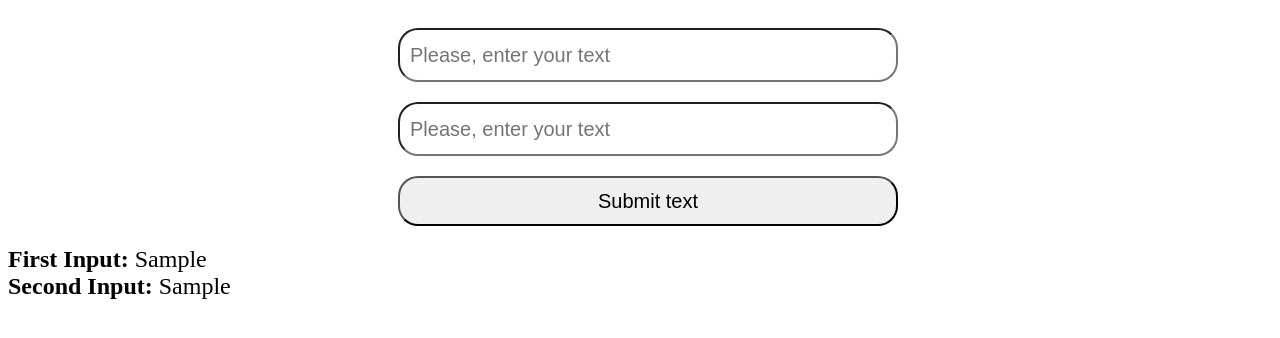
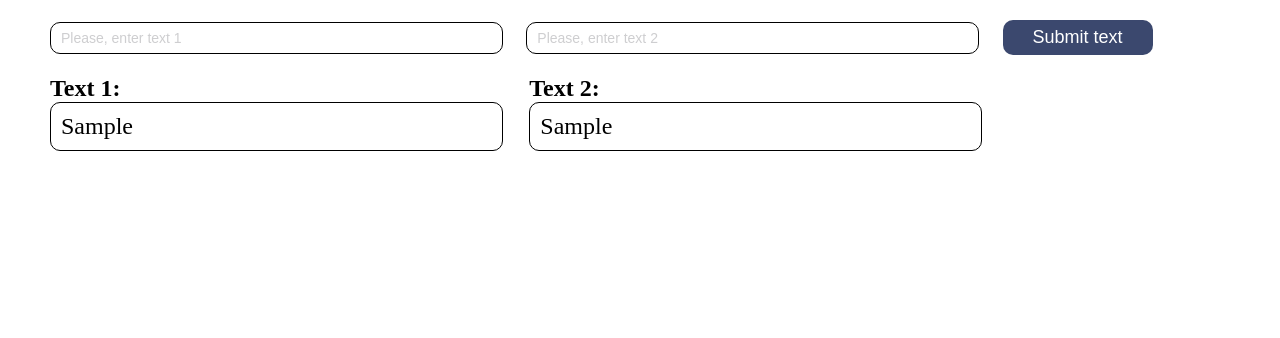
Before and after one commit to YehorBondarenko96/test-task, a plain HTML site: page index.html in a window 1280 px wide. Both pictures are taken after typing "Sample", "Sample" into the empty fields and a click on the button "Submit text". Drawn offline with Linux system fonts and the light colour scheme.

Commit message:
5.0.0-04.04.24

```diff
--- a/index.css
+++ b/index.css
@@ -4,6 +4,7 @@ html{
 }
 
 body{
+    margin: 0;
     width: 100%;
     min-height: 100%;
 }
@@ -20,32 +21,57 @@ body{
 p{ margin: 0;}
 
 form{
-    margin: 20px;
+    width: calc(100% - 100px);
+    margin: 20px 0;
     display: flex;
-    flex-direction: column;
-    gap: 20px;
-    max-width: 500px;
-    width: 100%;
+    align-items: center;
+    gap: calc(100%/50);
 }
 
 input{
-    border-radius: 20px;
-    height: 50px;
-    font-size: 20px;
+    border-radius: 10px;
+    border: 1px solid #000;
+    height: 30px;
+    font-size: 14px;
     padding: 0 10px;
+    width: calc((100% - 100%/7 - 150px)/2);
+}
+
+input::placeholder{
+    color: rgba(157, 158, 161, 0.5);
 }
 
 button{
-    border-radius: 20px;
-    height: 50px;
-    font-size: 20px;
+    border-radius: 10px;
+    height: 35px;
+    width: 150px;
+    font-size: 18px;
+    border-color: transparent;
+    background-color: #3b486e;
+    color: #fff;
 }
 
 .text{
-    width: 100%;
+    width: calc(100% - 100px);
     font-size: 24px;
     user-select: none;
-    position: relative;
+    display: flex;
+    gap: calc(100%/50 + 25px);
+    /* justify-content: space-around; */
+
+    /* position: relative; */
+}
+
+.sec-text-div{
+    width: calc((100% - 100%/7 - 150px)/2);
+}
+
+.one-of-the-text{
+    border: 1px solid #000;
+    padding: 10px;
+    border-radius: 10px;
+    width: 100%;
+    min-height: 20px;
 }
 
 .letter {
--- a/index.html
+++ b/index.html
@@ -10,11 +10,20 @@
 <body>
     <div id="root">
         <form class="form">
-            <input class="firstInput" type="text" placeholder="Please, enter your text"/>
-            <input class="secondInput" type="text" placeholder="Please, enter your text"/>
+            <input class="firstInput" type="text" placeholder="Please, enter text 1"/>
+            <input class="secondInput" type="text" placeholder="Please, enter text 2"/>
             <button class="button" type="button">Submit text</button>
         </form>
-        <div class="text"></div>
+        <div class="text">
+            <div class="sec-text-div">
+                <p><b>Text 1: </b></p>
+                <div class="text-one one-of-the-text"></div>
+            </div>
+            <div class="sec-text-div">
+                <p><b>Text 2: </b></p>
+                <div class="text-two one-of-the-text"></div>
+            </div>
+        </div>
     </div>
     <script type="module" src="./index.js"></script>
 </body>
--- a/index.js
+++ b/index.js
@@ -1,7 +1,8 @@
 const firInp = document.querySelector('.firstInput');
 const secInp = document.querySelector('.secondInput');
 const button = document.querySelector('.button');
-const text = document.querySelector('.text');
+const textOne = document.querySelector('.text-one');
+const textTwo = document.querySelector('.text-two');
 
 let isCtrlPress = false;
 let startSelectionX = 0;
@@ -48,32 +49,29 @@ const rendTitleText = (id, str) => {
 const handelBut = () => {
     const fInpVal = firInp.value.trim();
     const sInpVal = secInp.value.trim();
-    const titleSecText = `Second Input:${'&nbsp;'}`;
-    const titleFirText = `First Input:${'&nbsp;'}`;
+    const titleFirText = `Text 1:${'&nbsp;'}`;
+    const titleSecText = `Text 2:${'&nbsp;'}`;
     const id = Math.floor(Math.random()*1000000000);
     if (fInpVal !== '' || sInpVal !== '') {
         let newText = null;
         if (fInpVal === '') {
             newText = document.createElement('div');
             newText.innerHTML = `<p id=${id}></p>`;
-            text.appendChild(newText);
-            rendTitleText(id, titleSecText);
+            textTwo.appendChild(newText);
             reorgStr(id, sInpVal);
         } else if (sInpVal === '') {
             newText = document.createElement('div');
             newText.innerHTML = `<p id=${id}></p>`;
-            text.appendChild(newText);
-            rendTitleText(id, titleFirText);
+            textOne.appendChild(newText);
             reorgStr(id, fInpVal);
         } else {
             newText = document.createElement('div');
-            newText.innerHTML = `
-            <p id=${id}></p>
-            <p id=${id + 1234567}></p>`;
-            text.appendChild(newText);
-            rendTitleText(id, titleFirText);
+            newText.innerHTML = `<p id=${id}></p>`;
+            textOne.appendChild(newText);
             reorgStr(id, fInpVal);
-            rendTitleText(id + 1234567, titleSecText);
+            newText = document.createElement('div');
+            newText.innerHTML = `<p id=${id + 1234567}></p>`;
+            textTwo.appendChild(newText);
             reorgStr(id + 1234567, sInpVal);
         };
     };
@@ -167,7 +165,7 @@ const handleMouseMove = (e) => {
         console.log(lastMDownY);
         selectedElements.forEach(elem => {
             const deltaX = e.clientX - elem.relDispX + elem.translateX - elem.startSelectionX;
-            const deltaY = e.clientY - elem.relDispY + elem.translateY - elem.startSelectionY + 20 + (lastMDownY - upperBordSel);
+            const deltaY = e.clientY - elem.relDispY + elem.translateY - elem.startSelectionY + 20;
             elem.el.style.transform = `translate(${deltaX}px, ${deltaY}px)`;
             elem.el.style.pointerEvents = 'none';
         });
```
